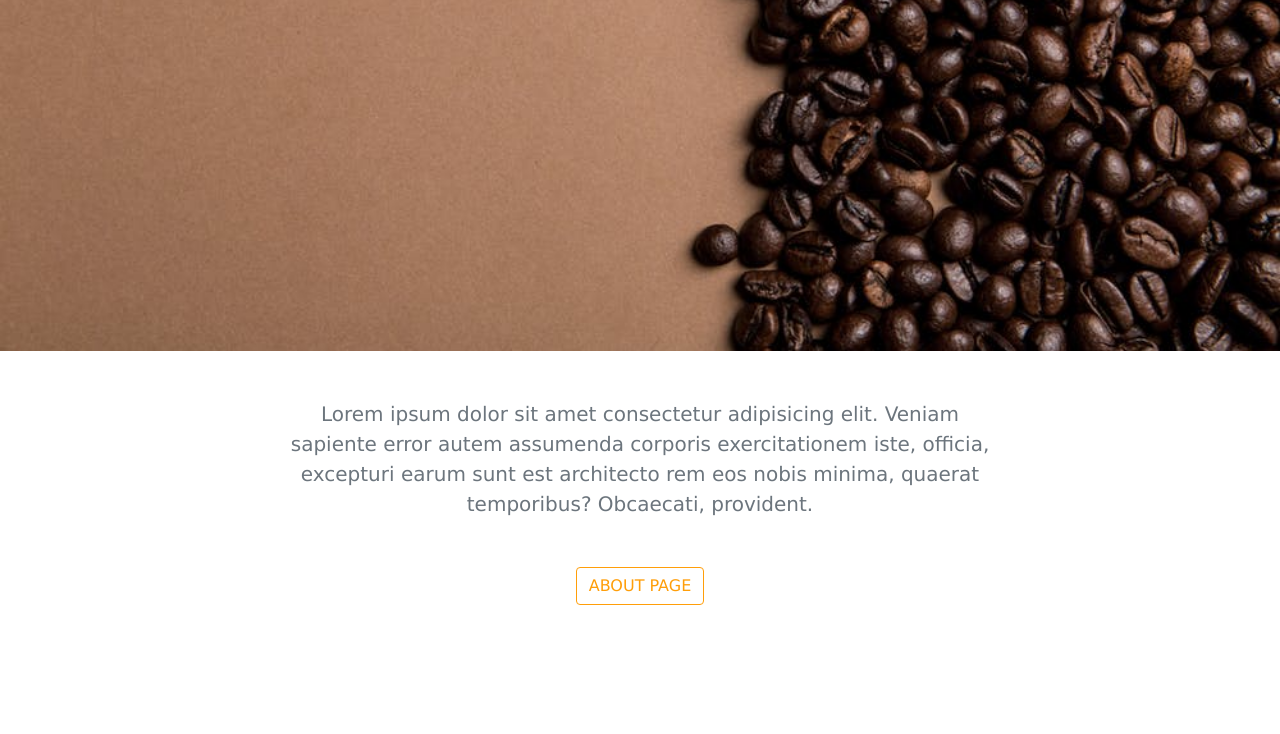
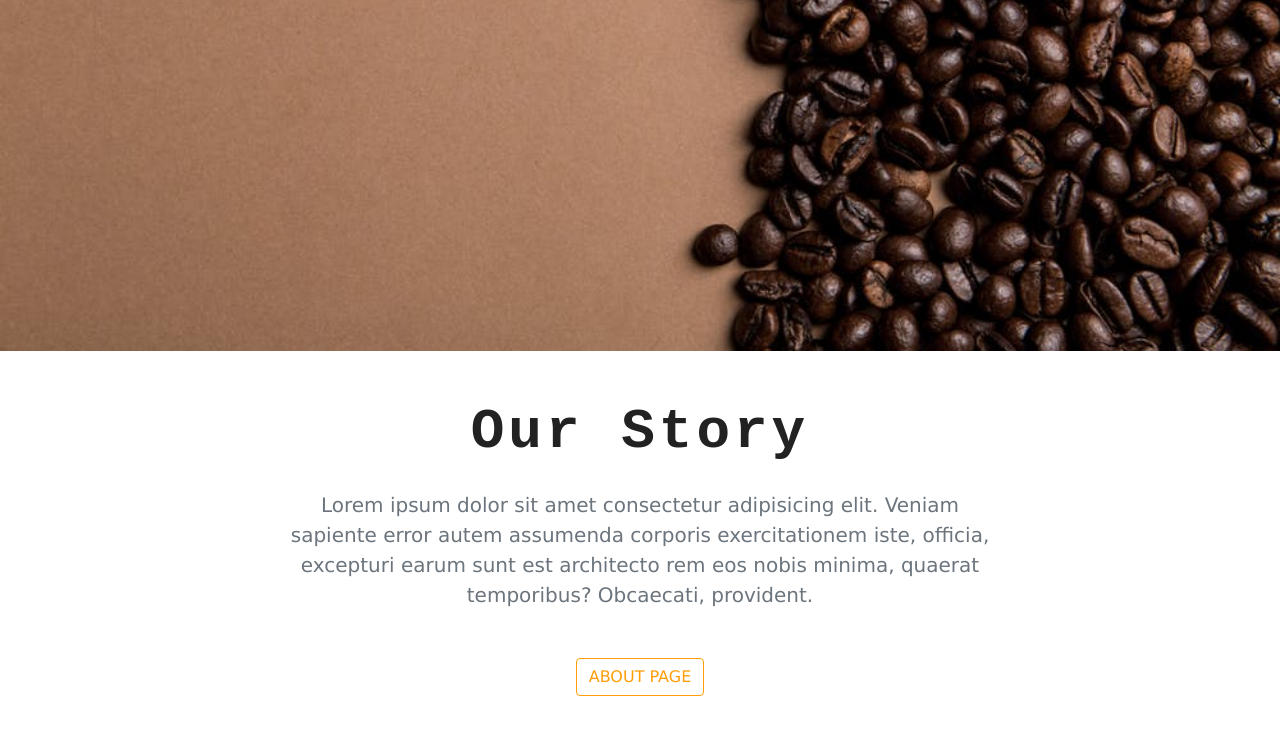
Before and after one commit to bdmllc/coffee-2, a Gatsby site: page / in a window 1280 px wide. Shown: the part 523-1257 px from the top of the page. Before the commit the page ends 1176 px from the top, so only its background shows below. Built offline with nearby package versions, Linux system fonts and the light colour scheme; Gatsby itself is replaced by a stand-in of ours.

Commit message:
another commit

```diff
--- /dev/null
+++ b/src/components/Globals/Title.js
@@ -0,0 +1,11 @@
+import React from "react"
+
+export default function Title({ title }) {
+  return (
+    <div className="row">
+      <div className="col text-center mb-3">
+        <h1 className="display-4 text-capitalize font-weight-bold">{title}</h1>
+      </div>
+    </div>
+  )
+}
--- a/src/components/Home/Info.js
+++ b/src/components/Home/Info.js
@@ -1,10 +1,12 @@
 import React from "react"
 import { Link } from "gatsby"
+import Title from "../Globals/Title"
 
 export default function Info() {
   return (
     <section className="py-5">
       <div className="container">
+        <Title title="our story" />
         <div className="row">
           <div className="col-10 col-sm-8 mx-auto text-center">
             <p className="lead text-muted mb-5">
```
